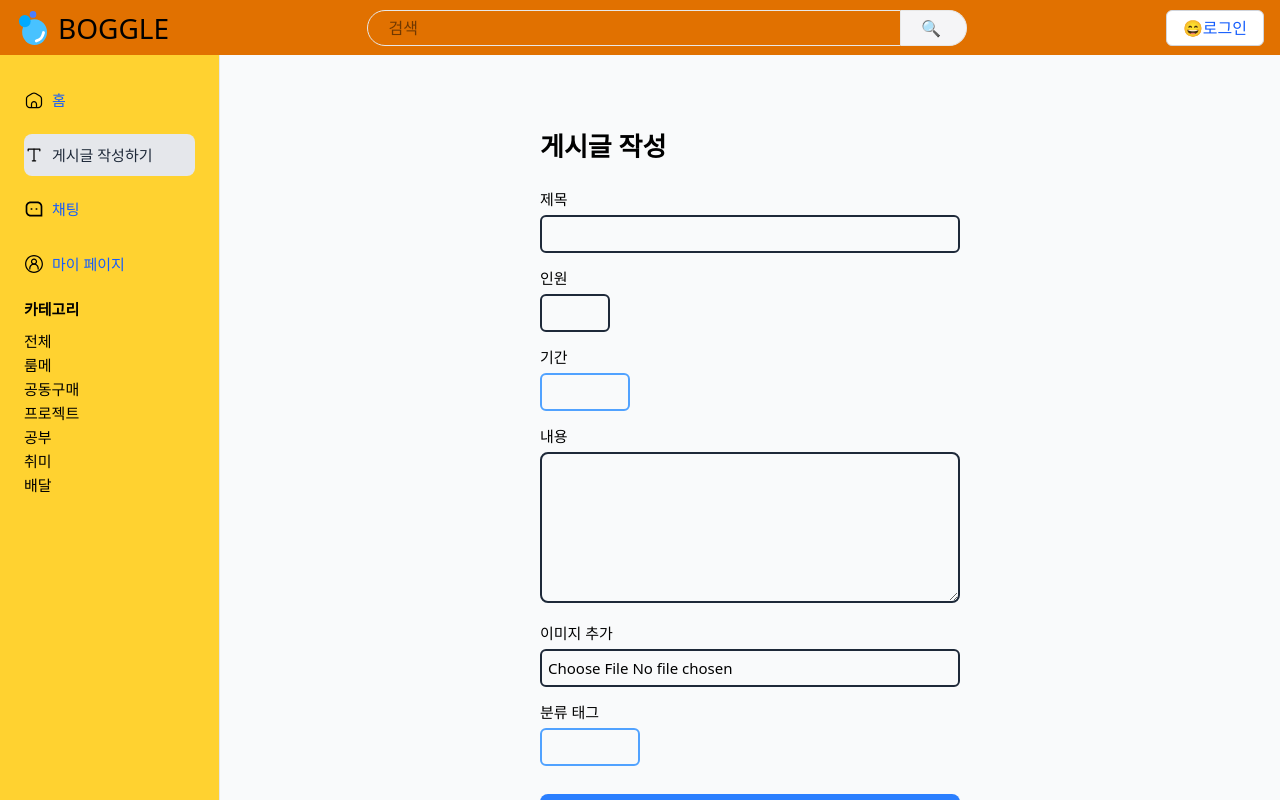
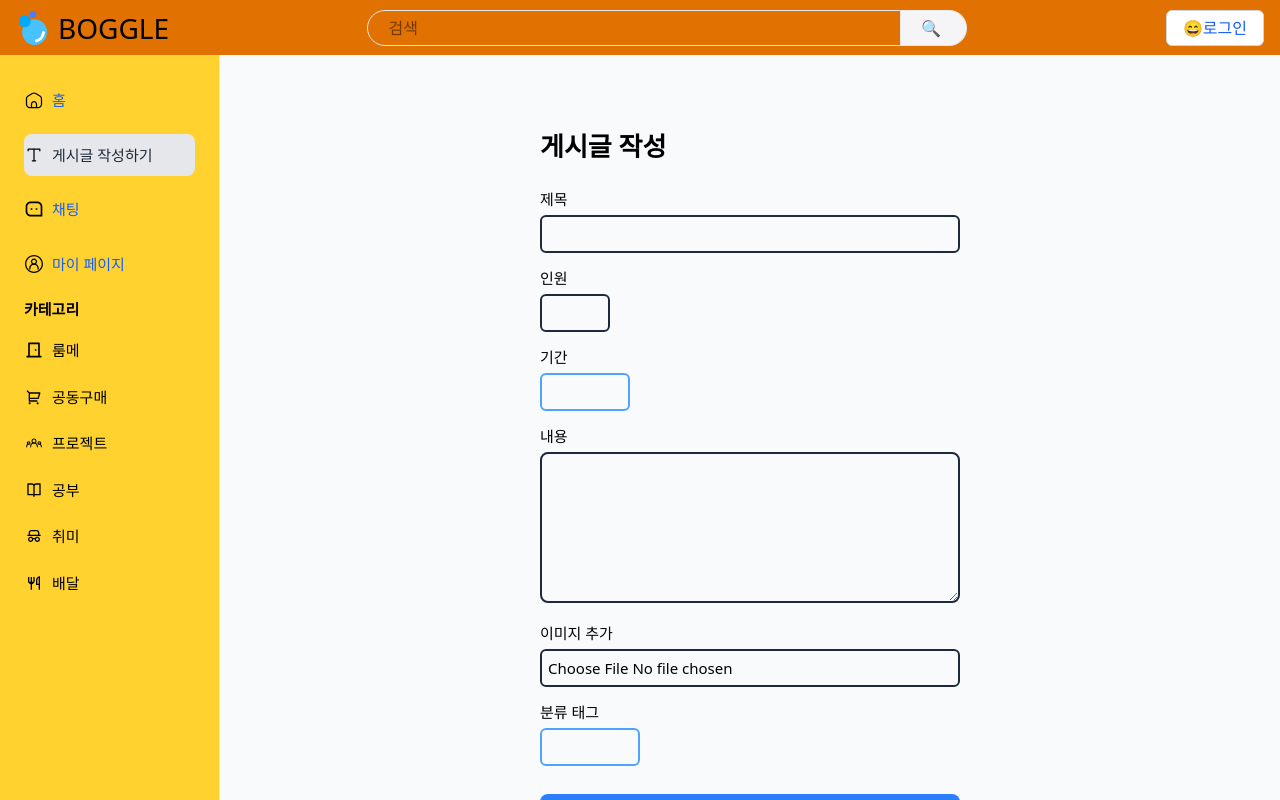
Before and after one commit to gsainfoteam/boggle-fe, a React (Vite) app: page /write in a window 1280 px wide. Built offline with nearby package versions, Linux system fonts and the light colour scheme.

Commit message:
change category navs to button

```diff
--- a/src/component/Sidebar.jsx
+++ b/src/component/Sidebar.jsx
@@ -1,15 +1,29 @@
-import { Link, useRouter } from '@tanstack/react-router';
+import { Link, useRouter } from "@tanstack/react-router";
 
 export default function Sidebar() {
   const router = useRouter();
   const currentPath = router.state.location.pathname;
 
   const navItems = [
-    { label: '홈', to: '/', icon: '/icons/home-simple-door.svg' },
-    { label: '게시글 작성하기', to: '/write', icon: '/icons/text.svg' },
-    { label: '채팅', to: '/chat', icon: '/icons/Chat2.svg' },
-    { label: '마이 페이지', to: '/myprofile', icon: '/icons/user-circle.svg' },
+    {
+      label: "홈",
+      to: "/",
+      icon: "/icons/home-simple-door.svg",
+      onClick: () => router.navigate({ to: "/", search: { type: "ALL" } }),
+    },
+    { label: "게시글 작성하기", to: "/write", icon: "/icons/text.svg" },
+    { label: "채팅", to: "/chat", icon: "/icons/Chat2.svg" },
+    { label: "마이 페이지", to: "/myprofile", icon: "/icons/user-circle.svg" },
   ];
+
+  const categoryIcons = {
+    룸메: "/category icons/door.svg",
+    공동구매: "/category icons/cart.svg",
+    프로젝트: "/category icons/teammates.svg",
+    공부: "/category icons/book.svg",
+    취미: "/category icons/hobby.svg",
+    배달: "/category icons/curtlery.svg",
+  };
 
   return (
     <nav
@@ -22,7 +36,9 @@ export default function Sidebar() {
       {navItems.map((item) => (
         <button
           key={item.to}
-          onClick={() => router.navigate({ to: item.to })}
+          onClick={
+            item.onClick ? item.onClick : () => router.navigate({ to: item.to })
+          }
           className={`
             flex
             items-center
@@ -31,7 +47,7 @@ export default function Sidebar() {
             py-2.5
             border-none
             rounded-lg
-            ${currentPath === item.to ? 'bg-gray-200 text-gray-800' : 'bg-transparent text-blue-600'}
+            ${currentPath === item.to ? "bg-gray-200 text-gray-800" : "bg-transparent text-blue-600"}
             font-medium
             text-[15px]
             mb-3
@@ -52,49 +68,86 @@ export default function Sidebar() {
         >
           카테고리
         </b>
-        <ul
-          className="
-          list-none
-          p-0
-          mt-2
-        "
+        <div className="mt-2 flex flex-col gap-1">
+          <button
+            className="flex items-center gap-2 w-full py-2.5 border-none rounded-lg bg-transparent text-black font-medium text-[15px] cursor-pointer transition-colors text-left hover:bg-gray-100"
+            onClick={() =>
+              router.navigate({ to: "/", search: { type: "ROOMMATE" } })
+            }
           >
-          <li>
-            <Link to="/" search={{ type: 'ALL' }} className="text-[15px]">
-              전체
-            </Link>
-          </li>
-          <li>
-            <Link to="/" search={{ type: 'ROOMMATE' }} className="text-[15px]">
+            <img
+              src={categoryIcons["룸메"]}
+              alt="룸메 icon"
+              className="w-5 h-5"
+            />
             룸메
-            </Link>
-          </li>
-          <li>
-            <Link to="/" search={{ type: 'DELIVERY' }} className="text-[15px]">
+          </button>
+          <button
+            className="flex items-center gap-2 w-full py-2.5 border-none rounded-lg bg-transparent text-black font-medium text-[15px] cursor-pointer transition-colors text-left hover:bg-gray-100"
+            onClick={() =>
+              router.navigate({ to: "/", search: { type: "DELIVERY" } })
+            }
+          >
+            <img
+              src={categoryIcons["공동구매"]}
+              alt="공동구매 icon"
+              className="w-5 h-5"
+            />
             공동구매
-            </Link>
-          </li>
-          <li>
-            <Link to="/" search={{ type: 'PROJECT' }} className="text-[15px]">
+          </button>
+          <button
+            className="flex items-center gap-2 w-full py-2.5 border-none rounded-lg bg-transparent text-black font-medium text-[15px] cursor-pointer transition-colors text-left hover:bg-gray-100"
+            onClick={() =>
+              router.navigate({ to: "/", search: { type: "PROJECT" } })
+            }
+          >
+            <img
+              src={categoryIcons["프로젝트"]}
+              alt="프로젝트 icon"
+              className="w-5 h-5"
+            />
             프로젝트
-            </Link>
-          </li>
-          <li>
-            <Link to="/" search={{ type: 'STUDY' }} className="text-[15px]">
+          </button>
+          <button
+            className="flex items-center gap-2 w-full py-2.5 border-none rounded-lg bg-transparent text-black font-medium text-[15px] cursor-pointer transition-colors text-left hover:bg-gray-100"
+            onClick={() =>
+              router.navigate({ to: "/", search: { type: "STUDY" } })
+            }
+          >
+            <img
+              src={categoryIcons["공부"]}
+              alt="공부 icon"
+              className="w-5 h-5"
+            />
             공부
-            </Link>
-          </li>
-          <li>
-            <Link to="/" search={{ type: 'HOBBY' }} className="text-[15px]">
+          </button>
+          <button
+            className="flex items-center gap-2 w-full py-2.5 border-none rounded-lg bg-transparent text-black font-medium text-[15px] cursor-pointer transition-colors text-left hover:bg-gray-100"
+            onClick={() =>
+              router.navigate({ to: "/", search: { type: "HOBBY" } })
+            }
+          >
+            <img
+              src={categoryIcons["취미"]}
+              alt="취미 icon"
+              className="w-5 h-5"
+            />
             취미
-            </Link>
-          </li>
-          <li>
-            <Link to="/" search={{ type: 'DELIVERY' }} className="text-[15px]">
+          </button>
+          <button
+            className="flex items-center gap-2 w-full py-2.5 border-none rounded-lg bg-transparent text-black font-medium text-[15px] cursor-pointer transition-colors text-left hover:bg-gray-100"
+            onClick={() =>
+              router.navigate({ to: "/", search: { type: "DELIVERY" } })
+            }
+          >
+            <img
+              src={categoryIcons["배달"]}
+              alt="배달 icon"
+              className="w-5 h-5"
+            />
             배달
-            </Link>
-          </li>
-        </ul>
+          </button>
+        </div>
       </div>
     </nav>
   );
```
Lines whose indentation alone changed are shown as unchanged.
